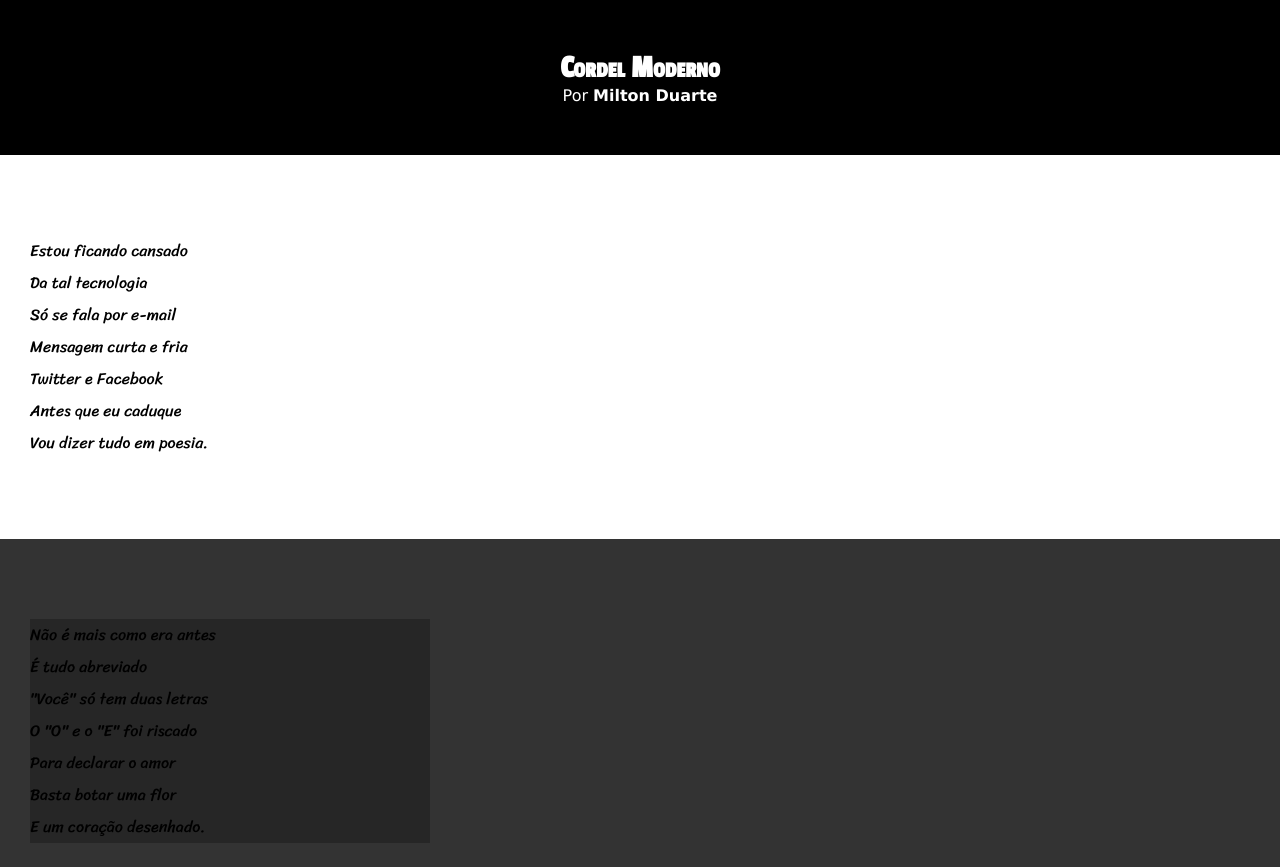
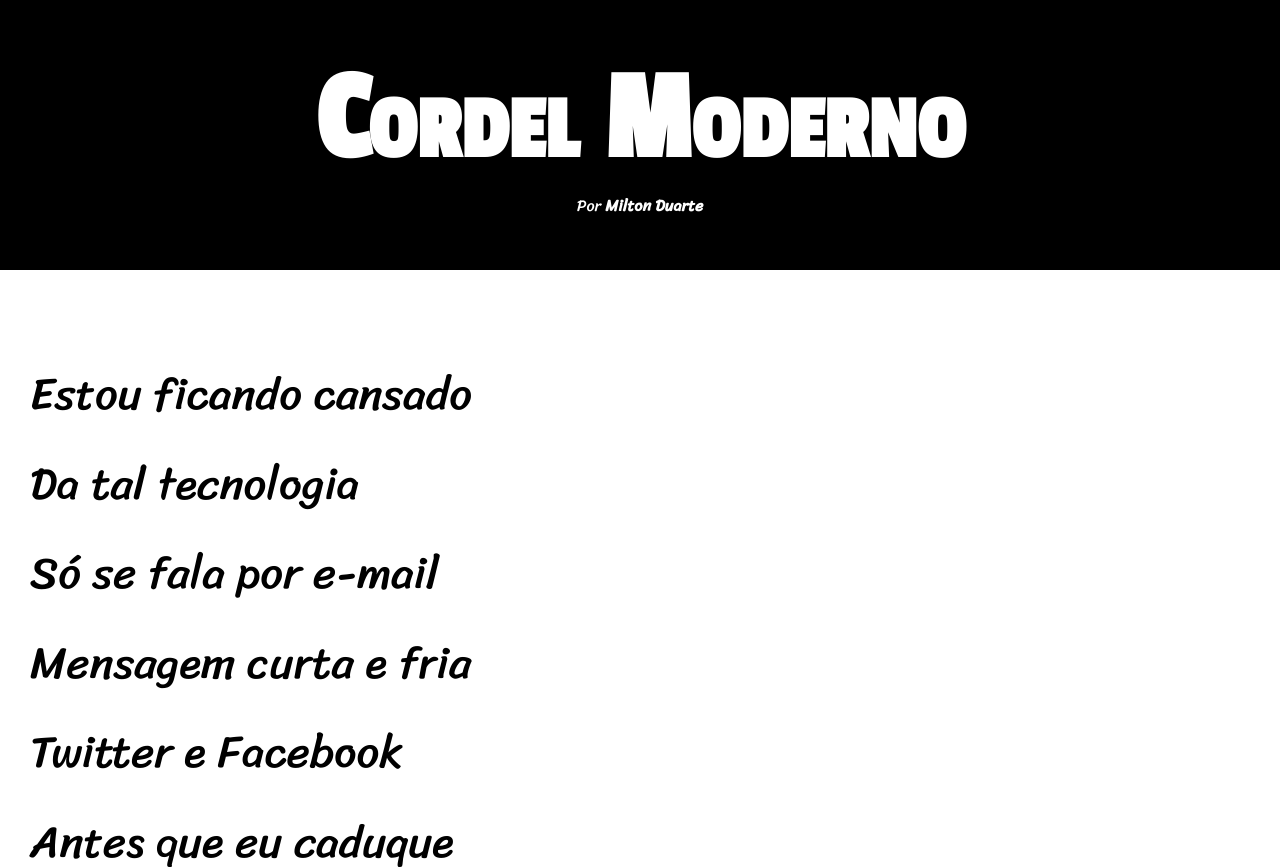
Before and after one commit to rafaelclemes81/projeto-cordel, a plain HTML site: page index.html in a window 1280 px wide. Shown: the top 867 px of the page. Drawn offline with Linux system fonts and the light colour scheme.

Commit message:
Update style.css

```diff
--- a/estilo/style.css
+++ b/estilo/style.css
@@ -3,15 +3,22 @@
 @import url('https://fonts.googleapis.com/css2?family=Passion+One&display=swap');
 @import url('https://fonts.googleapis.com/css2?family=Sriracha&display=swap');
 
+:root {
+    --fonte1: Verdana, Geneva, Tahoma, sans-serif;
+    --fonte2: 'Passion One', cursive;
+    --fonte3: 'Sriracha', cursive;
+}
+
 * {
     margin: 0px;
     padding: 0px;
+    font-size: 1em;
 }
 
 html, body {
     min-height: 100vh;
     background-color: darkgrey;
-
+    font-family: var(--fonte1);
 }
 
 header {
@@ -22,18 +29,18 @@ header {
 
 header > h1 {
     padding-top: 50px;
-    font-family: 'Passion One';
+    font-family: var(--fonte2);
+    font-size: 10vw;
     font-variant: small-caps;
 }
 
 header > p {
-    font-family: Verdana, Geneva, Tahoma, sans-serif;
+    font-family: var(--fonte3);
     font-weight: regular;
     padding-bottom: 50px;
 }
 
 a {
-    font-family: Verdana, Geneva, Tahoma, sans-serif;
     font-weight: bolder;
     color: white;
     text-decoration: none;
@@ -44,7 +51,8 @@ a:hover {
 }
 
 section {
-    font-family: 'Sriracha';
+    font-family: var(--fonte3);
+    font-size: 3.5vw;
     padding-top: 10vh;
     padding-bottom: 10vh;
     padding-left: 30px;
@@ -63,13 +71,13 @@ section.imagem {
 }
 
 section.imagem > p {
-    width: 400px;
+    display: inline-block;
+    padding: 5px;
     background-color: rgba(0, 0, 0, 0.253);
 }
 
 footer{
     padding: 10px;
-    font-family: Verdana, Geneva, Tahoma, sans-serif;
     text-align: center;
     background-color: black;
     color: white;
```
